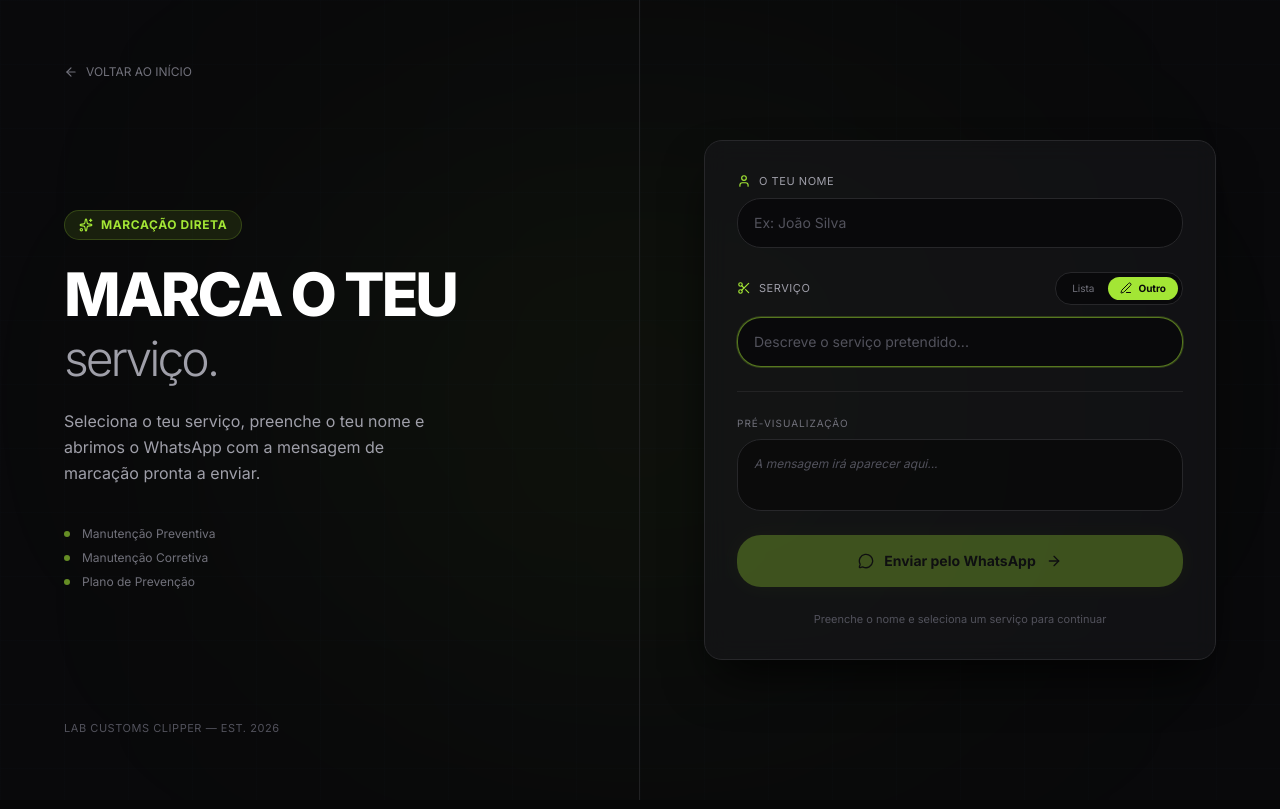
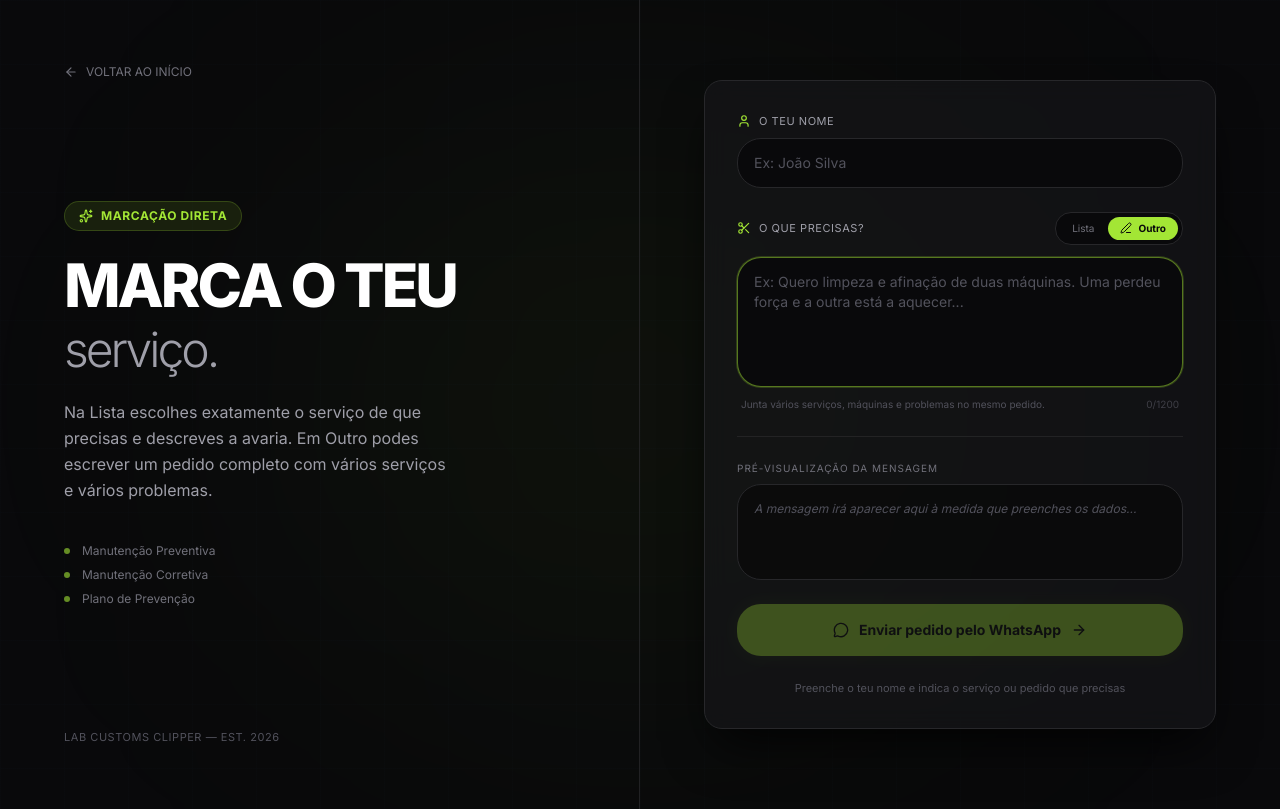
Before and after one commit to martimfm1/lab-customs-clipper, a Next.js app: page /marcacao in a window 1280 px wide. Both pictures are taken after a click on the button "Outro". Built offline with nearby package versions, Linux system fonts and the light colour scheme.

Commit message:
refactor(markacao): improve booking flow and conversion UX

```diff
--- a/app/marcacao/page.tsx
+++ b/app/marcacao/page.tsx
@@ -4,7 +4,7 @@ import { useState, useMemo } from "react";
 import { motion, AnimatePresence } from "framer-motion";
 import {
   MessageCircle, User, Scissors, ArrowRight,
-  Copy, Check, PenLine, ArrowLeft, Sparkles,
+  Copy, Check, PenLine, ArrowLeft, Sparkles, Wrench,
 } from "lucide-react";
 import Link from "next/link";
 
@@ -31,14 +31,47 @@ const PRESET_SERVICES = [
 type ServiceMode = "preset" | "custom";
 type ServiceId = (typeof PRESET_SERVICES)[number]["id"] | "";
 
-function buildMessage(name: string, service: string, serviceId: ServiceId): string {
+function buildMessage(
+  name: string,
+  service: string,
+  serviceId: ServiceId,
+  problem: string,
+  mode: ServiceMode,
+): string {
   const n = name.trim();
   const s = service.trim();
+  const p = problem.trim();
+
   if (!n || !s) return "";
+
+  if (mode === "custom") {
+    return [
+      `Olá! O meu nome é *${n}*.`,
+      `Preciso de ajuda com o seguinte pedido:`,
+      s,
+      p ? `\nProblemas / detalhes:\n${p}` : "",
+      "",
+      "Podem analisar e indicar-me como proceder?",
+    ].filter(Boolean).join("\n");
+  }
+
   if (serviceId === "premium") {
-    return `Olá! O meu nome é *${n}*. Gostaria de aderir ao *${s}*. Podem indicar-me como proceder?`;
+    return [
+      `Olá! O meu nome é *${n}*.`,
+      `Gostaria de aderir ao *${s}*.`,
+      p ? `\nProblema / necessidade:\n${p}` : "",
+      "",
+      "Podem indicar-me como proceder?",
+    ].filter(Boolean).join("\n");
   }
-  return `Olá! O meu nome é *${n}*. Gostaria de marcar um serviço de *${s}*. Quando é que têm disponibilidade?`;
+
+  return [
+    `Olá! O meu nome é *${n}*.`,
+    `Gostaria de marcar *${s}*.`,
+    p ? `\nProblema / avaria:\n${p}` : "",
+    "",
+    "Quando é que têm disponibilidade?",
+  ].filter(Boolean).join("\n");
 }
 
 export default function BookingMessagePage() {
@@ -46,6 +79,7 @@ export default function BookingMessagePage() {
   const [mode, setMode] = useState<ServiceMode>("preset");
   const [selectedId, setSelectedId] = useState<ServiceId>("");
   const [customService, setCustomService] = useState("");
+  const [problem, setProblem] = useState("");
   const [copied, setCopied] = useState(false);
 
   const service = useMemo(() => {
@@ -55,8 +89,8 @@ export default function BookingMessagePage() {
 
   const activeServiceId: ServiceId = mode === "preset" ? selectedId : "";
   const message = useMemo(
-    () => buildMessage(name, service, activeServiceId),
-    [name, service, activeServiceId],
+    () => buildMessage(name, service, activeServiceId, problem, mode),
+    [name, service, activeServiceId, problem, mode],
   );
   const isReady = name.trim().length > 0 && service.trim().length > 0;
 
@@ -80,35 +114,26 @@ export default function BookingMessagePage() {
     setMode(next);
     setSelectedId("");
     setCustomService("");
+    setProblem("");
+    setCopied(false);
   };
 
   return (
     <div className="relative min-h-screen overflow-hidden bg-zinc-950">
-      {/* Background Grid Pattern & Ambient Glow */}
       <div className="pointer-events-none absolute inset-0 bg-[linear-gradient(to_right,#1f293710_1px,transparent_1px),linear-gradient(to_bottom,#1f293710_1px,transparent_1px)] bg-[size:4rem_4rem]" />
       <div className="pointer-events-none absolute top-1/2 left-1/2 -translate-x-1/2 -translate-y-1/2 w-[700px] h-[500px] bg-[#a3e635]/5 blur-[160px] rounded-full" />
 
-      {/* Two-column layout on lg+ */}
       <div className="relative z-10 mx-auto grid min-h-screen w-full max-w-7xl grid-cols-1 gap-0 lg:grid-cols-2">
-
-        {/* ── LEFT PANEL (Branding / Context) ── */}
         <div className="hidden lg:flex flex-col justify-between px-16 py-16 border-r border-zinc-800/80">
-          {/* Back link */}
-          <Link
-            href="/"
-            className="inline-flex items-center gap-2 text-xs font-mono text-zinc-500 hover:text-[#a3e635] transition-colors"
-          >
+          <Link href="/" className="inline-flex items-center gap-2 text-xs font-mono text-zinc-500 hover:text-[#a3e635] transition-colors">
             <ArrowLeft className="w-3.5 h-3.5" />
             <span>VOLTAR AO INÍCIO</span>
           </Link>
 
-          {/* Central content */}
           <div className="space-y-6">
             <div className="inline-flex items-center gap-2 px-3.5 py-1.5 rounded-full bg-[#a3e635]/10 border border-[#a3e635]/20">
               <Sparkles className="w-3.5 h-3.5 text-[#a3e635]" />
-              <span className="text-xs font-mono font-bold tracking-wider uppercase text-[#a3e635]">
-                Marcação Direta
-              </span>
+              <span className="text-xs font-mono font-bold tracking-wider uppercase text-[#a3e635]">Marcação Direta</span>
             </div>
 
             <h1 className="text-5xl xl:text-6xl font-extrabold tracking-tighter text-white leading-none">
@@ -117,16 +142,12 @@ export default function BookingMessagePage() {
             </h1>
 
             <p className="text-zinc-400 text-base leading-relaxed max-w-sm text-pretty">
-              Seleciona o teu serviço, preenche o teu nome e abrimos o WhatsApp com a mensagem de marcação pronta a enviar.
+              Na Lista escolhes exatamente o serviço de que precisas e descreves a avaria. Em Outro podes escrever um pedido completo com vários serviços e vários problemas.
             </p>
 
-            {/* Service preview pills */}
             <div className="space-y-2 pt-4">
               {PRESET_SERVICES.map((s) => (
-                <div
-                  key={s.id}
-                  className="flex items-center gap-3 text-xs font-mono text-zinc-500"
-                >
+                <div key={s.id} className="flex items-center gap-3 text-xs font-mono text-zinc-500">
                   <span className="w-1.5 h-1.5 rounded-full bg-[#a3e635]/60 shrink-0" />
                   {s.label}
                 </div>
@@ -134,37 +155,24 @@ export default function BookingMessagePage() {
             </div>
           </div>
 
-          {/* Footer */}
-          <p className="text-[11px] font-mono text-zinc-600 hover:text-[#a3e635] cursor-default tracking-wider">
-            LAB CUSTOMS CLIPPER — EST. 2026
-          </p>
+          <p className="text-[11px] font-mono text-zinc-600 tracking-wider">LAB CUSTOMS CLIPPER — EST. 2026</p>
         </div>
 
-        {/* ── RIGHT PANEL (Form) ── */}
         <div className="flex flex-col justify-center px-6 py-12 sm:px-12 sm:py-16 lg:px-16 lg:py-20">
-
-          {/* Mobile-only back + header */}
           <div className="lg:hidden mb-8 space-y-6">
-            <Link
-              href="/"
-              className="inline-flex items-center gap-2 text-xs font-mono text-zinc-500 hover:text-[#a3e635] transition-colors"
-            >
+            <Link href="/" className="inline-flex items-center gap-2 text-xs font-mono text-zinc-500 hover:text-[#a3e635] transition-colors">
               <ArrowLeft className="w-3.5 h-3.5" />
               <span>VOLTAR AO INÍCIO</span>
             </Link>
             <div>
               <div className="inline-flex items-center gap-2 px-3.5 py-1.5 rounded-full bg-[#a3e635]/10 border border-[#a3e635]/20 mb-4">
                 <Sparkles className="w-3.5 h-3.5 text-[#a3e635]" />
-                <span className="text-xs font-mono font-bold tracking-wider uppercase text-[#a3e635]">
-                  Marcação
-                </span>
+                <span className="text-xs font-mono font-bold tracking-wider uppercase text-[#a3e635]">Marcação</span>
               </div>
               <h1 className="text-4xl font-extrabold tracking-tighter text-white leading-none">
                 MARCA O TEU <span className="text-zinc-400 font-light">serviço.</span>
               </h1>
-              <p className="mt-3 text-zinc-400 text-sm leading-relaxed">
-                Preenche os campos e geramos a mensagem para o WhatsApp.
-              </p>
+              <p className="mt-3 text-zinc-400 text-sm leading-relaxed">Na Lista escolhes um serviço e explicas a avaria. Em Outro podes juntar tudo num único pedido.</p>
             </div>
           </div>
 
@@ -174,7 +182,6 @@ export default function BookingMessagePage() {
             transition={{ duration: 0.5, ease: [0.22, 1, 0.36, 1] }}
             className="rounded-2xl border border-zinc-800 bg-zinc-900/60 backdrop-blur-md p-6 sm:p-8 space-y-6 shadow-2xl shadow-black/80"
           >
-            {/* Name Input */}
             <div className="space-y-2">
               <label className="flex items-center gap-2 text-[11px] font-mono uppercase tracking-wider text-zinc-400">
                 <User className="w-3.5 h-3.5 shrink-0 text-[#a3e635]" />
@@ -183,43 +190,27 @@ export default function BookingMessagePage() {
               <input
                 type="text"
                 inputMode="text"
-                autoComplete="given-name"
+                autoComplete="name"
                 placeholder="Ex: João Silva"
+                aria-label="O teu nome"
                 value={name}
                 onChange={(e) => setName(e.target.value)}
                 className="w-full rounded-xl border border-zinc-800 bg-zinc-950 px-4 py-3.5 text-sm text-zinc-100 placeholder:text-zinc-600 focus:outline-none focus:border-[#a3e635]/50 focus:ring-1 focus:ring-[#a3e635]/20 transition-all duration-200"
               />
             </div>
 
-            {/* Service Selection */}
             <div className="space-y-3">
               <div className="flex items-center justify-between gap-2">
                 <label className="flex items-center gap-2 text-[11px] font-mono uppercase tracking-wider text-zinc-400">
                   <Scissors className="w-3.5 h-3.5 shrink-0 text-[#a3e635]" />
-                  Serviço
+                  O que precisas?
                 </label>
 
                 <div className="flex items-center gap-0.5 rounded-lg border border-zinc-800 bg-zinc-950 p-1">
-                  <button
-                    type="button"
-                    onClick={() => handleModeSwitch("preset")}
-                    className={`px-3 py-1 rounded-md text-[10px] font-mono transition-all duration-200 cursor-pointer ${
-                      mode === "preset"
-                        ? "bg-[#a3e635] text-zinc-950 font-bold"
-                        : "text-zinc-500 hover:text-zinc-300"
-                    }`}
-                  >
+                  <button type="button" onClick={() => handleModeSwitch("preset")} className={`px-3 py-1 rounded-md text-[10px] font-mono transition-all duration-200 cursor-pointer ${mode === "preset" ? "bg-[#a3e635] text-zinc-950 font-bold" : "text-zinc-500 hover:text-zinc-300"}`}>
                     Lista
                   </button>
-                  <button
-                    type="button"
-                    onClick={() => handleModeSwitch("custom")}
-                    className={`flex items-center gap-1.5 px-3 py-1 rounded-md text-[10px] font-mono transition-all duration-200 cursor-pointer ${
-                      mode === "custom"
-                        ? "bg-[#a3e635] text-zinc-950 font-bold"
-                        : "text-zinc-500 hover:text-zinc-300"
-                    }`}
-                  >
+                  <button type="button" onClick={() => handleModeSwitch("custom")} className={`flex items-center gap-1.5 px-3 py-1 rounded-md text-[10px] font-mono transition-all duration-200 cursor-pointer ${mode === "custom" ? "bg-[#a3e635] text-zinc-950 font-bold" : "text-zinc-500 hover:text-zinc-300"}`}>
                     <PenLine className="w-3 h-3" />
                     Outro
                   </button>
@@ -228,42 +219,18 @@ export default function BookingMessagePage() {
 
               <AnimatePresence mode="wait">
                 {mode === "preset" ? (
-                  <motion.div
-                    key="preset"
-                    initial={{ opacity: 0, y: 6 }}
-                    animate={{ opacity: 1, y: 0 }}
-                    exit={{ opacity: 0, y: -4 }}
-                    transition={{ duration: 0.15 }}
-                    className="space-y-2.5"
-                  >
+                  <motion.div key="preset" initial={{ opacity: 0, y: 6 }} animate={{ opacity: 1, y: 0 }} exit={{ opacity: 0, y: -4 }} transition={{ duration: 0.15 }} className="space-y-2.5">
                     {PRESET_SERVICES.map((s) => {
                       const isSelected = selectedId === s.id;
                       return (
-                        <button
-                          key={s.id}
-                          type="button"
-                          onClick={() => setSelectedId(s.id)}
-                          className={`w-full text-left rounded-xl border px-4 py-3.5 transition-all duration-200 cursor-pointer active:scale-[0.99] ${
-                            isSelected
-                              ? "border-[#a3e635]/50 bg-[#a3e635]/10 shadow-[0_0_15px_rgba(163,230,53,0.1)]"
-                              : "border-zinc-800/80 bg-zinc-950/50 hover:border-zinc-700 hover:bg-zinc-900"
-                          }`}
-                        >
+                        <button key={s.id} type="button" onClick={() => setSelectedId(s.id)} className={`w-full text-left rounded-xl border px-4 py-3.5 transition-all duration-200 cursor-pointer active:scale-[0.99] ${isSelected ? "border-[#a3e635]/50 bg-[#a3e635]/10 shadow-[0_0_15px_rgba(163,230,53,0.1)]" : "border-zinc-800/80 bg-zinc-950/50 hover:border-zinc-700 hover:bg-zinc-900"}`}>
                           <div className="flex items-center justify-between gap-3">
                             <div className="min-w-0">
-                              <p className={`text-sm font-semibold truncate transition-colors ${isSelected ? "text-[#a3e635]" : "text-zinc-200"}`}>
-                                {s.label}
-                              </p>
+                              <p className={`text-sm font-semibold truncate transition-colors ${isSelected ? "text-[#a3e635]" : "text-zinc-200"}`}>{s.label}</p>
                               <p className="text-xs text-zinc-500 mt-0.5 truncate">{s.description}</p>
                             </div>
-                            <div className={`w-4 h-4 rounded-full border shrink-0 transition-all flex items-center justify-center ${
-                              isSelected ? "border-[#a3e635] bg-[#a3e635]" : "border-zinc-700 bg-zinc-900"
-                            }`}>
-                              {isSelected && (
-                                <svg viewBox="0 0 16 16" fill="none" className="w-full h-full p-0.5">
-                                  <path d="M3 8l4 4 6-6" stroke="#09090b" strokeWidth="2.5" strokeLinecap="round" strokeLinejoin="round" />
-                                </svg>
-                              )}
+                            <div className={`w-4 h-4 rounded-full border shrink-0 transition-all flex items-center justify-center ${isSelected ? "border-[#a3e635] bg-[#a3e635]" : "border-zinc-700 bg-zinc-900"}`}>
+                              {isSelected && <svg viewBox="0 0 16 16" fill="none" className="w-full h-full p-0.5"><path d="M3 8l4 4 6-6" stroke="#09090b" strokeWidth="2.5" strokeLinecap="round" strokeLinejoin="round" /></svg>}
                             </div>
                           </div>
                         </button>
@@ -271,58 +238,74 @@ export default function BookingMessagePage() {
                     })}
                   </motion.div>
                 ) : (
-                  <motion.div
-                    key="custom"
-                    initial={{ opacity: 0, y: 6 }}
-                    animate={{ opacity: 1, y: 0 }}
-                    exit={{ opacity: 0, y: -4 }}
-                    transition={{ duration: 0.15 }}
-                  >
-                    <input
-                      type="text"
-                      placeholder="Descreve o serviço pretendido..."
+                  <motion.div key="custom" initial={{ opacity: 0, y: 6 }} animate={{ opacity: 1, y: 0 }} exit={{ opacity: 0, y: -4 }} transition={{ duration: 0.15 }}>
+                    <textarea
+                      placeholder="Ex: Quero limpeza e afinação de duas máquinas. Uma perdeu força e a outra está a aquecer..."
                       value={customService}
                       onChange={(e) => setCustomService(e.target.value)}
                       autoFocus
-                      className="w-full rounded-xl border border-zinc-800 bg-zinc-950 px-4 py-3.5 text-sm text-zinc-100 placeholder:text-zinc-600 focus:outline-none focus:border-[#a3e635]/50 focus:ring-1 focus:ring-[#a3e635]/20 transition-all duration-200"
+                      rows={5}
+                      maxLength={1200}
+                      aria-label="Descreve o teu pedido"
+                      className="w-full resize-none rounded-xl border border-zinc-800 bg-zinc-950 px-4 py-3.5 text-sm text-zinc-100 placeholder:text-zinc-600 focus:outline-none focus:border-[#a3e635]/50 focus:ring-1 focus:ring-[#a3e635]/20 transition-all duration-200"
                     />
+                    <div className="mt-1 flex items-center justify-between px-1">
+                      <p className="text-[10px] font-mono text-zinc-600">Junta vários serviços, máquinas e problemas no mesmo pedido.</p>
+                      <span className="text-[10px] font-mono text-zinc-700">{customService.length}/1200</span>
+                    </div>
+                  </motion.div>
+                )}
+              </AnimatePresence>
+
+              <AnimatePresence initial={false}>
+                {mode === "preset" && selectedId && (
+                  <motion.div initial={{ opacity: 0, height: 0, y: -4 }} animate={{ opacity: 1, height: "auto", y: 0 }} exit={{ opacity: 0, height: 0, y: -4 }} transition={{ duration: 0.18 }} className="overflow-hidden">
+                    <div className="mt-3 space-y-2">
+                      <label className="flex items-center gap-2 text-[11px] font-mono uppercase tracking-wider text-zinc-400">
+                        <Wrench className="w-3.5 h-3.5 shrink-0 text-[#a3e635]" />
+                        Qual é o problema?
+                        <span className="normal-case tracking-normal text-zinc-600">opcional</span>
+                      </label>
+                      <textarea
+                        placeholder={selectedId === "preventiva" ? "Ex: Quero fazer a manutenção porque a máquina está com pouco desempenho..." : selectedId === "corretiva" ? "Ex: A máquina liga, mas perde força ao cortar e aquece bastante..." : "Ex: Quero perceber como funciona o plano e o que está incluído..."}
+                        value={problem}
+                        onChange={(e) => setProblem(e.target.value)}
+                        rows={4}
+                        maxLength={800}
+                        aria-label="Descreve o problema"
+                        className="w-full resize-none rounded-xl border border-zinc-800 bg-zinc-950 px-4 py-3.5 text-sm text-zinc-100 placeholder:text-zinc-600 focus:outline-none focus:border-[#a3e635]/50 focus:ring-1 focus:ring-[#a3e635]/20 transition-all duration-200"
+                      />
+                      <div className="flex items-center justify-between px-1">
+                        <p className="text-[10px] font-mono text-zinc-600">Quanto mais específico, melhor conseguimos perceber o que precisas.</p>
+                        <span className="text-[10px] font-mono text-zinc-700">{problem.length}/800</span>
+                      </div>
+                    </div>
                   </motion.div>
                 )}
               </AnimatePresence>
             </div>
 
-            {/* Divider */}
             <div className="h-px w-full bg-zinc-800/80" />
 
-            {/* Message Preview Box */}
             <div className="space-y-2">
-              <p className="text-[10px] font-mono uppercase tracking-widest text-zinc-500">
-                Pré-visualização
-              </p>
-              <div className="relative min-h-[72px] rounded-xl border border-zinc-800 bg-zinc-950/80 p-4">
+              <div className="flex items-center justify-between gap-3">
+                <p className="text-[10px] font-mono uppercase tracking-widest text-zinc-500">Pré-visualização da mensagem</p>
+                {message && <span className="text-[10px] font-mono text-zinc-600">Revê antes de enviar</span>}
+              </div>
+              <div className="relative min-h-[96px] rounded-xl border border-zinc-800 bg-zinc-950/80 p-4">
                 {message ? (
                   <>
-                    <p className="text-xs font-mono text-zinc-300 leading-relaxed pr-8">{message}</p>
-                    <button
-                      type="button"
-                      onClick={handleCopy}
-                      className="absolute top-3 right-3 p-1.5 rounded-lg text-zinc-500 hover:text-zinc-200 hover:bg-zinc-800 transition-colors cursor-pointer"
-                      title="Copiar mensagem"
-                    >
-                      {copied
-                        ? <Check className="w-3.5 h-3.5 text-[#a3e635]" />
-                        : <Copy className="w-3.5 h-3.5" />}
+                    <p className="text-xs font-mono text-zinc-300 leading-relaxed pr-8 whitespace-pre-line">{message}</p>
+                    <button type="button" onClick={handleCopy} className="absolute top-3 right-3 p-1.5 rounded-lg text-zinc-500 hover:text-zinc-200 hover:bg-zinc-800 transition-colors cursor-pointer" title="Copiar mensagem">
+                      {copied ? <Check className="w-3.5 h-3.5 text-[#a3e635]" /> : <Copy className="w-3.5 h-3.5" />}
                     </button>
                   </>
                 ) : (
-                  <p className="text-xs font-mono text-zinc-600 italic">
-                    A mensagem irá aparecer aqui...
-                  </p>
+                  <p className="text-xs font-mono text-zinc-600 italic">A mensagem irá aparecer aqui à medida que preenches os dados...</p>
                 )}
               </div>
             </div>
 
-            {/* CTA Button */}
             <button
               type="button"
               onClick={handleWhatsApp}
@@ -330,14 +313,15 @@ export default function BookingMessagePage() {
               className="group w-full flex items-center justify-center gap-2.5 h-13 rounded-xl bg-[#a3e635] text-zinc-950 font-bold text-sm hover:bg-[#b8f542] disabled:opacity-30 disabled:cursor-not-allowed transition-all duration-300 shadow-[0_0_20px_rgba(163,230,53,0.15)] hover:shadow-[0_0_25px_rgba(163,230,53,0.3)] active:scale-[0.98] cursor-pointer"
             >
               <MessageCircle className="w-4 h-4 shrink-0" />
-              <span>Enviar pelo WhatsApp</span>
+              <span>{mode === "custom" ? "Enviar pedido pelo WhatsApp" : "Enviar pedido pelo WhatsApp"}</span>
               <ArrowRight className="w-4 h-4 shrink-0 transition-transform group-hover:translate-x-1" />
             </button>
 
             {!isReady && (
-              <p className="text-center text-[11px] font-mono text-zinc-600">
-                Preenche o nome e seleciona um serviço para continuar
-              </p>
+              <p className="text-center text-[11px] font-mono text-zinc-600">Preenche o teu nome e indica o serviço ou pedido que precisas</p>
+            )}
+            {isReady && (
+              <p className="text-center text-[11px] text-zinc-600">Abrimos o WhatsApp com esta mensagem já preparada. Só tens de confirmar o envio.</p>
             )}
           </motion.div>
         </div>
```
